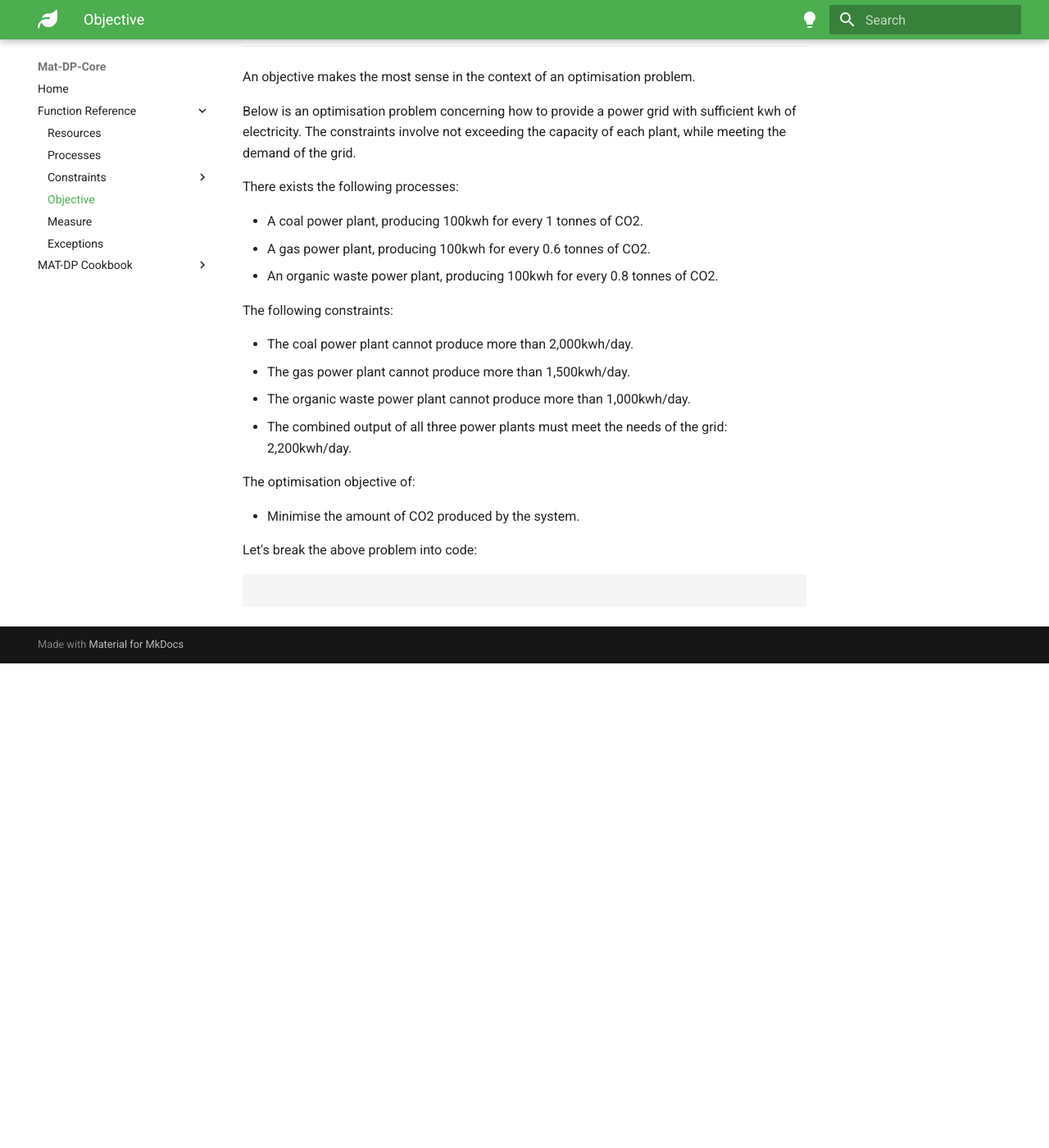
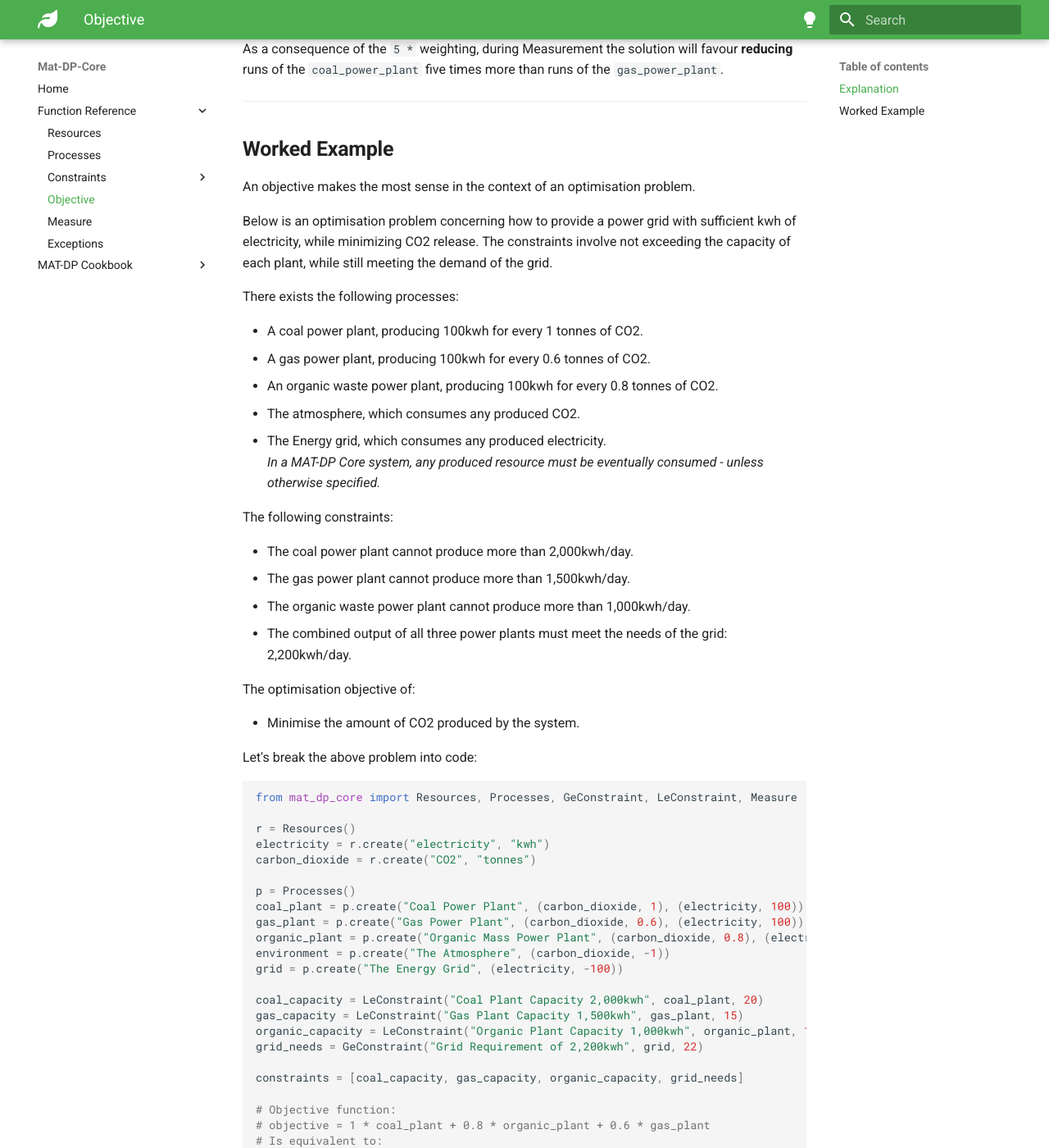
Before and after one commit to Mat-dp/mat-dp-core, an MkDocs documentation site: the page built from docs/Function Reference/objective.md, in a window 1280 px wide and 1400 px high, scrolled down 661 px. Shown: the whole window at 82% size. Built offline with MkDocs 1.6.1 and Material for MkDocs 9.7.7, drawn with Linux system fonts in a browser that asks for light colours; before the commit the page ends 1470 px from its top, so only the background shows below that; some of the changed text lies outside the part shown.

Commit message:
DOCS: +py linting to code blocks, +objective content

````diff
--- a/docs/Function Reference/objective.md
+++ b/docs/Function Reference/objective.md
@@ -7,11 +7,13 @@ An objective function in MAT-DP Core is expressed very similarly to a [constrain
 
 ---
 
+## **Explanation**
+
 An objective function will always aim to minimise its result.
 
 Below is an example of a minimising objective function:
 
-```
+```py
 objective = 5 * coal_power_plant + gas_power_plant + 4 * oil_power_plant
 ```
 
@@ -22,15 +24,20 @@ As a consequence of the `5 * ` weighting, during Measurement the solution will f
 
 ---
 
+## **Worked Example**
+
 An objective makes the most sense in the context of an optimisation problem.
 
-Below is an optimisation problem concerning how to provide a power grid with sufficient kwh of electricity. The constraints involve not exceeding the capacity of each plant, while meeting the demand of the grid.
+Below is an optimisation problem concerning how to provide a power grid with sufficient kwh of electricity, while minimizing CO2 release. The constraints involve not exceeding the capacity of each plant, while still meeting the demand of the grid.
 
 There exists the following processes:
 
 * A coal power plant, producing 100kwh for every 1 tonnes of CO2.
 * A gas power plant, producing 100kwh for every 0.6 tonnes of CO2.
 * An organic waste power plant, producing 100kwh for every 0.8 tonnes of CO2.
+* The atmosphere, which consumes any produced CO2.
+* The Energy grid, which consumes any produced electricity.
+  *In a MAT-DP Core system, any produced resource must be eventually consumed - unless otherwise specified.*
 
 The following constraints:
 
@@ -45,6 +52,29 @@ The optimisation objective of:
 
 Let's break the above problem into code:
 
+```py
+from mat_dp_core import Resources, Processes, GeConstraint, LeConstraint, Measure
+
+r = Resources()
+electricity = r.create("electricity", "kwh")
+carbon_dioxide = r.create("CO2", "tonnes")
+
+p = Processes()
+coal_plant = p.create("Coal Power Plant", (carbon_dioxide, 1), (electricity, 100))
+gas_plant = p.create("Gas Power Plant", (carbon_dioxide, 0.6), (electricity, 100))
+organic_plant = p.create("Organic Mass Power Plant", (carbon_dioxide, 0.8), (electricity, 100))
+environment = p.create("The Atmosphere", (carbon_dioxide, -1))
+grid = p.create("The Energy Grid", (electricity, -100))
+
+coal_capacity = LeConstraint("Coal Plant Capacity 2,000kwh", coal_plant, 20)
+gas_capacity = LeConstraint("Gas Plant Capacity 1,500kwh", gas_plant, 15)
+organic_capacity = LeConstraint("Organic Plant Capacity 1,000kwh", organic_plant, 10)
+grid_needs = GeConstraint("Grid Requirement of 2,200kwh", grid, 22)
+
+constraints = [coal_capacity, gas_capacity, organic_capacity, grid_needs]
+
+# Objective function:
+# objective = 1 * coal_plant + 0.8 * organic_plant + 0.6 * gas_plant
+# Is equivalent to:
+objective = environment
 ```
-
-```
````
Also changed, not shown: docs/Function Reference/advancedconstraints.md (+3 -3 lines), docs/Function Reference/constraints.md (+3 -3 lines), docs/Function Reference/processes.md (+6 -6 lines), docs/Function Reference/resources.md (+5 -5 lines).
